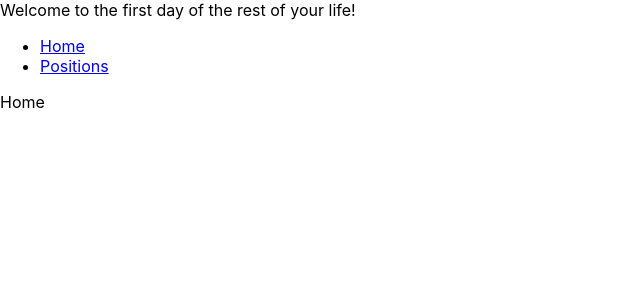
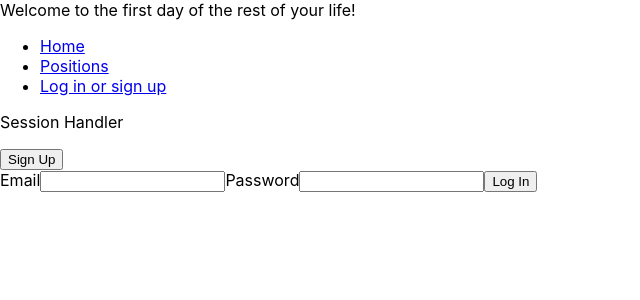
Before and after one commit to elliott-king/hostile-board-frontend, a React (Create React App) app: page /login in a window 1280 px wide. Shown: the top 300 px of the page, without its empty margins (0-640 px from the left). Built offline with nearby package versions, Linux system fonts and the light colour scheme; no server answers.

Commit message:
Handle session creation

```diff
--- a/src/App.js
+++ b/src/App.js
@@ -3,17 +3,35 @@ import logo from './logo.svg';
 import './App.css';
 import {BrowserRouter as Router, Switch, Route, Link} from 'react-router-dom'
 
-import {getPositions} from './requests'
+import {getPositions, createSession, createUser} from './requests'
 import PositionsSearch from './containers/PositionsSearch'
+import SessionHandler from './containers/SessionHandler'
 
 class App extends React.Component {
   state = {
     positions: [],
+    loggedInUser: {},
   }
 
   async componentDidMount() {
     let positions = await getPositions()
     this.setState({positions})
+  }
+
+  attemptLogin = async(userLogin) => {
+    const loggedInUser = await createSession(userLogin)
+    console.log('user response: ', loggedInUser)
+    if (loggedInUser.error === 'User not found') console.error('User not found')
+    else this.setState({loggedInUser})
+  }
+
+  newUser = async(userSignup) => {
+    const newUser = await createUser(userSignup)
+    if (newUser.error) console.error("Problem with creating user:", newUser.error)
+    else {
+      const loggedInUser = await createSession(newUser)
+      this.setState({loggedInUser})
+    }
   }
 
   render() {
@@ -25,13 +43,21 @@ class App extends React.Component {
             <ul>
               <li><Link to="/">Home</Link></li>
               <li><Link to="/positions">Positions</Link></li>
+              <li><Link to="/login">Log in or sign up</Link></li>
             </ul>
           </nav>
           <Switch>
+            <Route path='/login'>
+              <SessionHandler
+                loggedInUser={this.state.loggedInUser}
+                attemptLogin={this.attemptLogin}
+                newUserHandler={this.newUser}
+              />
+            </Route>
             <Route path='/positions'>
               <PositionsSearch positions={this.state.positions} />
             </Route>
-            <Route path='/'>
+            <Route exact path='/'>
               <div>Home</div>
             </Route>
           </Switch>
--- /dev/null
+++ b/src/components/LoginForm.js
@@ -0,0 +1,34 @@
+import React from 'react'
+
+export default class LoginForm extends React.Component {
+  state = {
+    email: "",
+    // FIXME: pwd doesn't do anything
+    password: "",
+  }
+
+  handleChange = (event) => {
+    this.setState({[event.target.name]: event.target.value})
+  }
+
+  handleSubmit = (event) => {
+    event.preventDefault()
+    this.props.attemptLogin(this.state)
+  }
+
+  render() {
+    return (
+      <form id="login-form" onSubmit={this.handleSubmit}>
+        <label>
+          Email
+          <input type="text" name="email" value={this.state.email} onChange={this.handleChange} />
+        </label>
+        <label>
+          Password
+          <input type="password" name="password" value={this.state.password} onChange={this.handleChange} />
+        </label>
+        <input type="submit" value="Log In"/>
+      </form>
+    )
+  }
+}
--- /dev/null
+++ b/src/components/SignupForm.js
@@ -0,0 +1,44 @@
+import React from 'react'
+
+export default class LoginForm extends React.Component {
+  state = {
+    email: "",
+    first_name: "",
+    last_name: "",
+    // FIXME: pwd doesn't do anything
+    password: "",
+  }
+
+  handleChange = (event) => {
+    this.setState({[event.target.name]: event.target.value})
+  }
+
+  handleSubmit = (event) => {
+    event.preventDefault()
+    this.props.newUserHandler(this.state)
+  }
+
+  render() {
+    return (
+      <form id="login-form" onSubmit={this.handleSubmit}>
+        <label>
+          Email
+          <input type="text" name="email" value={this.state.email} onChange={this.handleChange} />
+        </label>
+        <label>
+          First Name
+          <input type="text" name="first_name" value={this.state.first_name} onChange={this.handleChange} />
+        </label>
+        <label>
+          Last Name
+          <input type="text" name="last_name" value={this.state.last_name} onChange={this.handleChange} />
+        </label>
+        <label>
+          Password
+          <input type="password" name="password" value={this.state.password} onChange={this.handleChange} />
+        </label>
+        <input type="submit" value="Sign Up"/>
+      </form>
+    )
+  }
+}
--- /dev/null
+++ b/src/containers/SessionHandler.js
@@ -0,0 +1,41 @@
+import React, {useState} from 'react'
+
+import LoginForm from '../components/LoginForm'
+import SignupForm from '../components/SignupForm'
+
+const SessionHandler = (props) => {
+  let {loggedInUser, attemptLogin, newUserHandler} = props
+  let [loginStatus, changeLoginStatus] = useState(true)
+
+  let renderLogin = () => {
+    return <LoginForm attemptLogin={attemptLogin} />
+  }
+  let renderSignup = () => {
+    return <SignupForm newUserHandler={newUserHandler} />
+  }
+  let renderLoggedInUser = () => {
+    return <div>Logged in as: {loggedInUser.email}</div>
+  }
+
+  let renderSignupLoginContainer = () => {
+    return (
+      <React.Fragment>
+        <button onClick={() => changeLoginStatus(!loginStatus)}>
+          {loginStatus ? "Sign Up" : "Log In"}
+        </button>
+        {loginStatus ? renderLogin() : renderSignup()}
+      </React.Fragment>
+    )
+  }
+
+  return (
+    <React.Fragment>
+      <p>Session Handler</p>
+      <div className="session-container">
+        {loggedInUser.email ? renderLoggedInUser() : renderSignupLoginContainer()}
+      </div>
+    </React.Fragment>
+  )
+}
+
+export default SessionHandler
--- a/src/requests.js
+++ b/src/requests.js
@@ -1,6 +1,8 @@
 const API = 'http://localhost:3000/'
 const POSITIONS = API + 'positions/'
 const APPLICATIONS = API + 'applications/'
+const SESSIONS = API + 'sessions/'
+const USERS = API + 'users/'
 
 export const getPositions = async() => {
   let res = await fetch(POSITIONS)
@@ -30,3 +32,31 @@ export const createApplication = async(application) => {
   if (res.status !== 200) console.error(res)
   else return await res.json()
 }
+
+export const createSession = async(userInfo) => {
+  let options = {
+    method: 'POST',
+    headers: {
+      'Content-Type': 'application/json',
+      'Accept': 'application/json',
+    },
+    body: JSON.stringify(userInfo)
+  }
+  let res = await fetch(SESSIONS, options)
+  if (res.status !== 200) console.error(res)
+  else return await res.json()
+}
+
+export const createUser = async(userInfo) => {
+  let options = {
+    method: 'POST',
+    headers: {
+      'Content-Type': 'application/json',
+      'Accept': 'application/json',
+    },
+    body: JSON.stringify(userInfo)
+  }
+  let res = await fetch(USERS, options)
+  if (res.status !== 200) console.error(res)
+  else return await res.json()
+}
```
